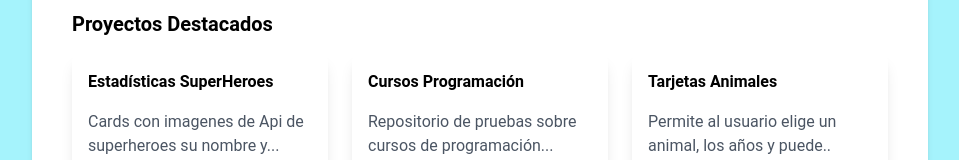
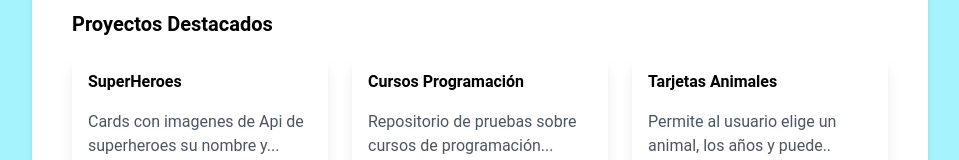
Before and after one commit to pedro-donoso/portafolio-nextjs, a Next.js app: page / in a window 1280 px wide. Shown: the part 1750-1910 px from the top of the page, without its empty margins (160-1119 px from the left). Built offline with nearby package versions, Linux system fonts and the light colour scheme.

Commit message:
cambio nombre

```diff
--- a/components/Projects.tsx
+++ b/components/Projects.tsx
@@ -3,7 +3,7 @@ import React from 'react'
 function Projects() {
   const projects = [
     {
-      title: "Estadísticas SuperHeroes",
+      title: "SuperHeroes",
       description:
         "Cards con imagenes de Api de superheroes su nombre y...",
       github: "https://github.com/pedro-donoso/angular-proyecto",
```
